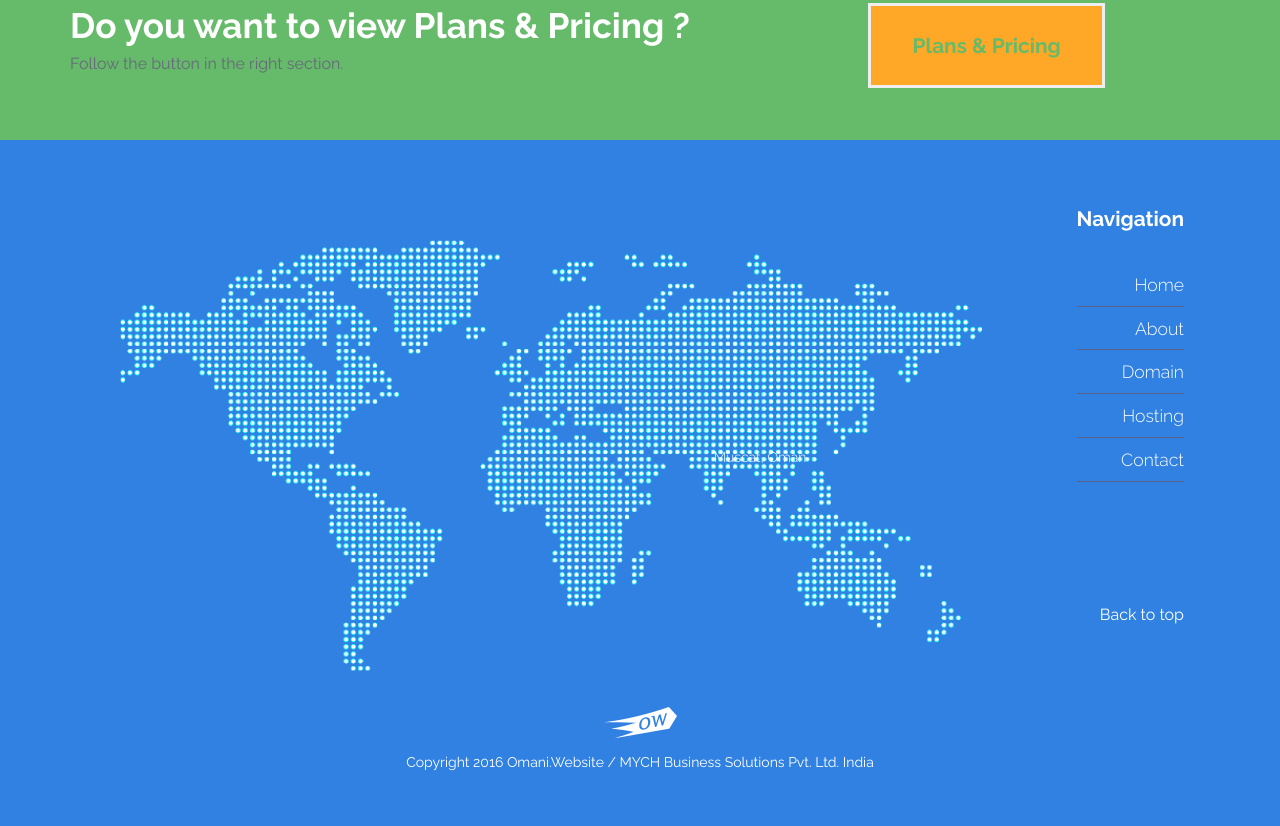
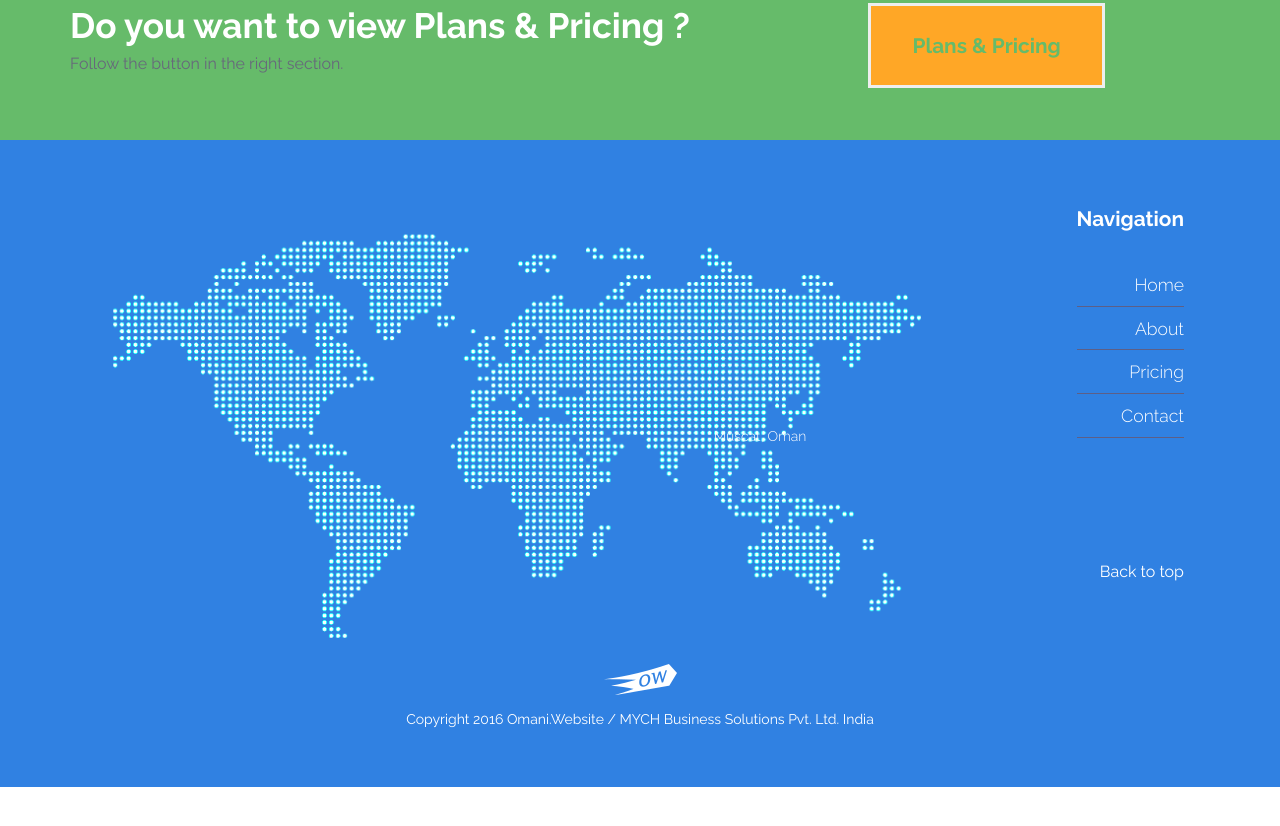
Before and after one commit to mychcoin/omani.website, a plain HTML site: page about.html in a window 1280 px wide. Shown: the part 1316-2142 px from the top of the page. After the commit the page ends 2103 px from the top, so only its background shows below. Drawn offline with Linux system fonts and the light colour scheme.

Commit message:
changed pricing

```diff
--- a/about.html
+++ b/about.html
@@ -155,8 +155,7 @@
 						<ul class="footer-nav">
 							<li><a href="index.html">Home</a></li>
 							<li><a href="about.html">About</a></li>
-							<li><a href="domain.html">Domain</a></li>
-							<li><a href="hosting.html">Hosting</a></li>
+							<li><a href="pricing.html">Pricing</a></li>
 							<li><a href="contact.html">Contact</a></li>
 						</ul>
 						<ul class="footer-social-icons">
```
Also changed, not shown: pricing.html (+1 -2 lines).
